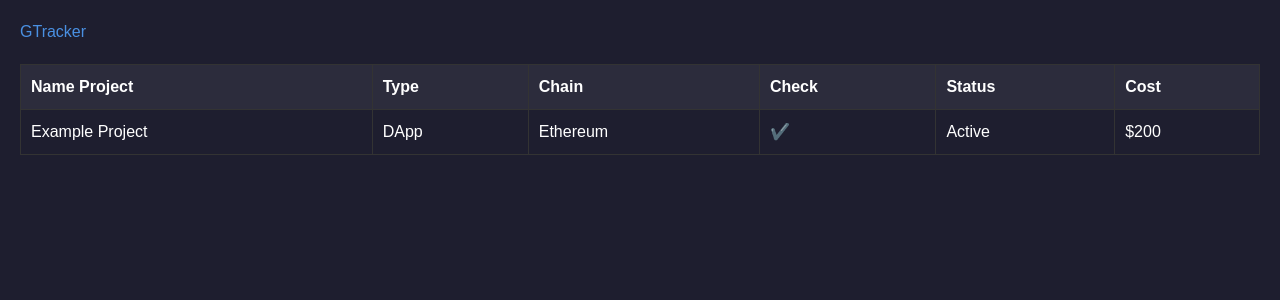
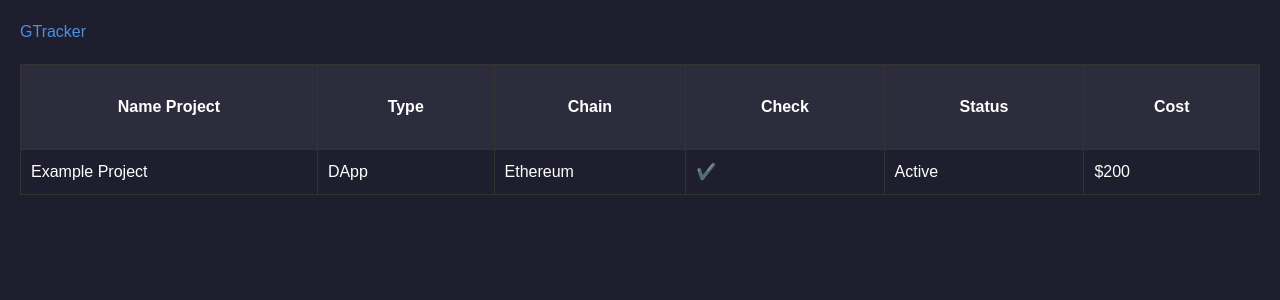
Before and after one commit to gardea22/GTracker, a Next.js app: page / in a window 1280 px wide. Shown: the top 300 px of the page. Built offline with nearby package versions, Linux system fonts and the light colour scheme.

Commit message:
Update page.tsx

```diff
--- a/app/page.tsx
+++ b/app/page.tsx
@@ -33,8 +33,8 @@ const Dashboard = () => {
 
 const thStyle: React.CSSProperties = {
   border: '1px solid #333',
-  padding: '10px',
-  textAlign: 'left',
+  padding: '30px',
+  textAlign: 'center',
   backgroundColor: '#2c2c3c',
   color: '#ffffff',
 };
```
